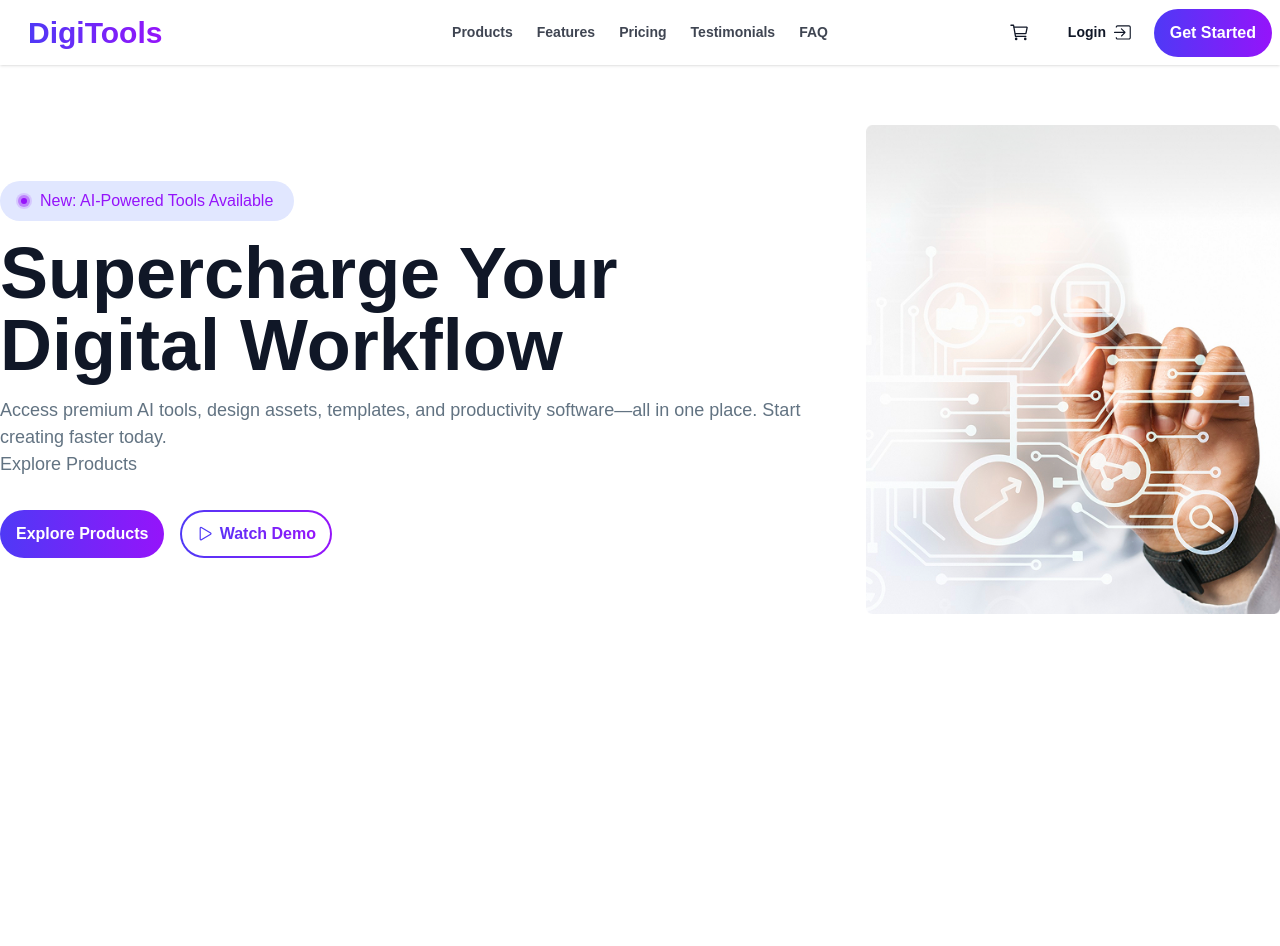
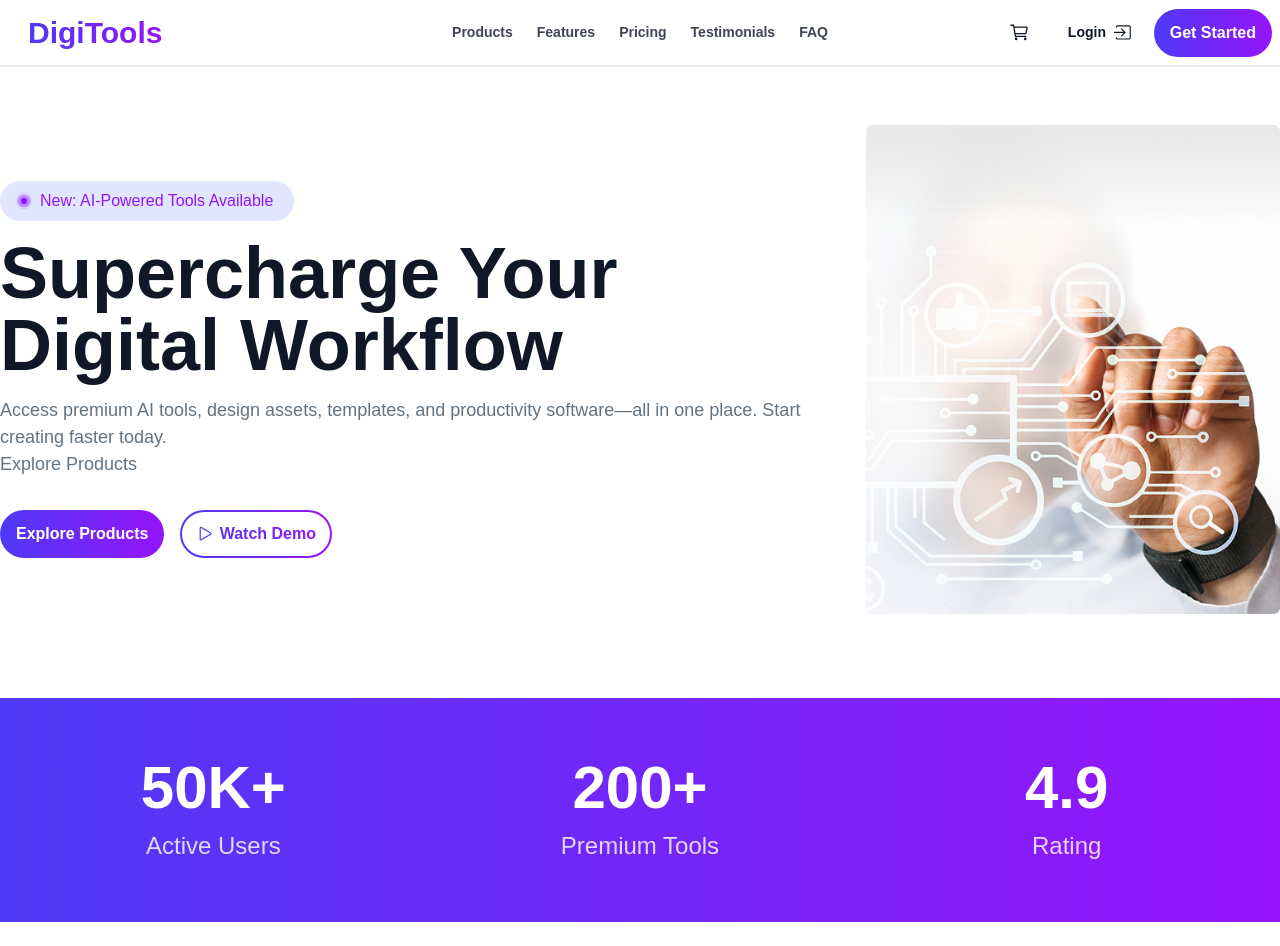
Before and after one commit to ruhit1000/Digitools-Platform, a React (Vite) app: page / in a window 1280 px wide. Before the commit the page ends 800 px from the top, so only its background shows below. Built offline with nearby package versions, Linux system fonts and the light colour scheme.

Commit message:
Stat section added

```diff
--- a/src/App.jsx
+++ b/src/App.jsx
@@ -1,13 +1,15 @@
 import React from 'react';
 import Navbar from './components/Navbar/Navbar';
 import Banner from './components/Banner/Banner';
+import Stats from './components/Stats/Stats';
 
 const App = () => {
   return (
     <>
       <Navbar />
-      <main className='w-[95%] lg:container mx-auto'>
+      <main>
         <Banner />
+        <Stats />
       </main>
     </>
   );
--- a/src/components/Banner/Banner.jsx
+++ b/src/components/Banner/Banner.jsx
@@ -6,7 +6,7 @@ import { IoPlayOutline } from 'react-icons/io5';
 
 const Banner = () => {
     return (
-        <div className='py-15 flex flex-col lg:flex-row gap-15 items-center'>
+        <div className='py-15 flex flex-col lg:flex-row gap-15 items-center w-[95%] lg:container mx-auto'>
             {/* Banner Left */}
             <div>
                 <div className='bg-[#E1E7FF] w-73.5 py-2 px-4 rounded-4xl flex gap-2 items-center'>
--- /dev/null
+++ b/src/components/Stats/Stats.jsx
@@ -0,0 +1,24 @@
+import React from 'react';
+
+const Stats = () => {
+    return (
+        <div className='bg-linear'>
+            <div className='w-[95%] lg:container mx-auto my-6 py-15 text-base-100 grid grid-cols-3 text-center'>
+                <div>
+                    <h1 className='font-extrabold text-6xl mb-3'>50K+</h1>
+                    <p className='font-medium text-2xl opacity-80'>Active Users</p>
+                </div>
+                <div>
+                    <h1 className='font-extrabold text-6xl mb-3'>200+</h1>
+                    <p className='font-medium text-2xl opacity-80'>Premium Tools</p>
+                </div>
+                <div>
+                    <h1 className='font-extrabold text-6xl mb-3'>4.9</h1>
+                    <p className='font-medium text-2xl opacity-80'>Rating</p>
+                </div>
+            </div>
+        </div>
+    );
+};
+
+export default Stats;
```
